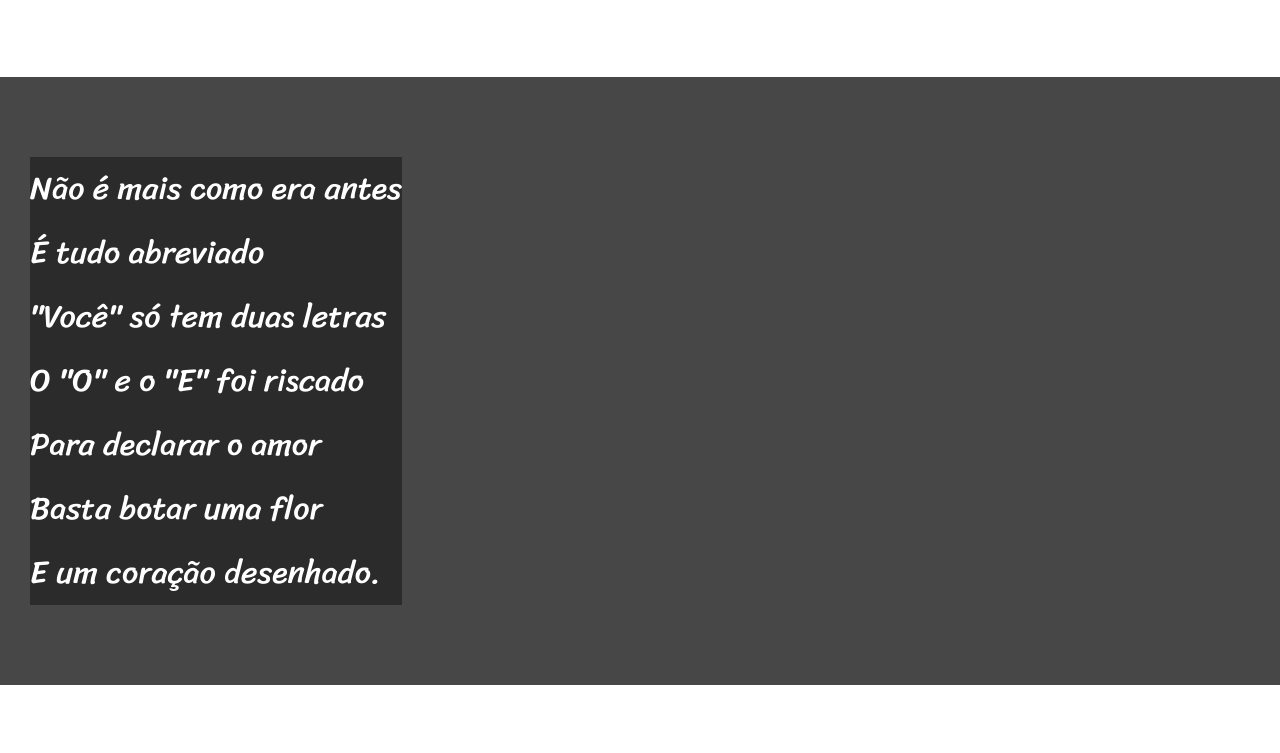
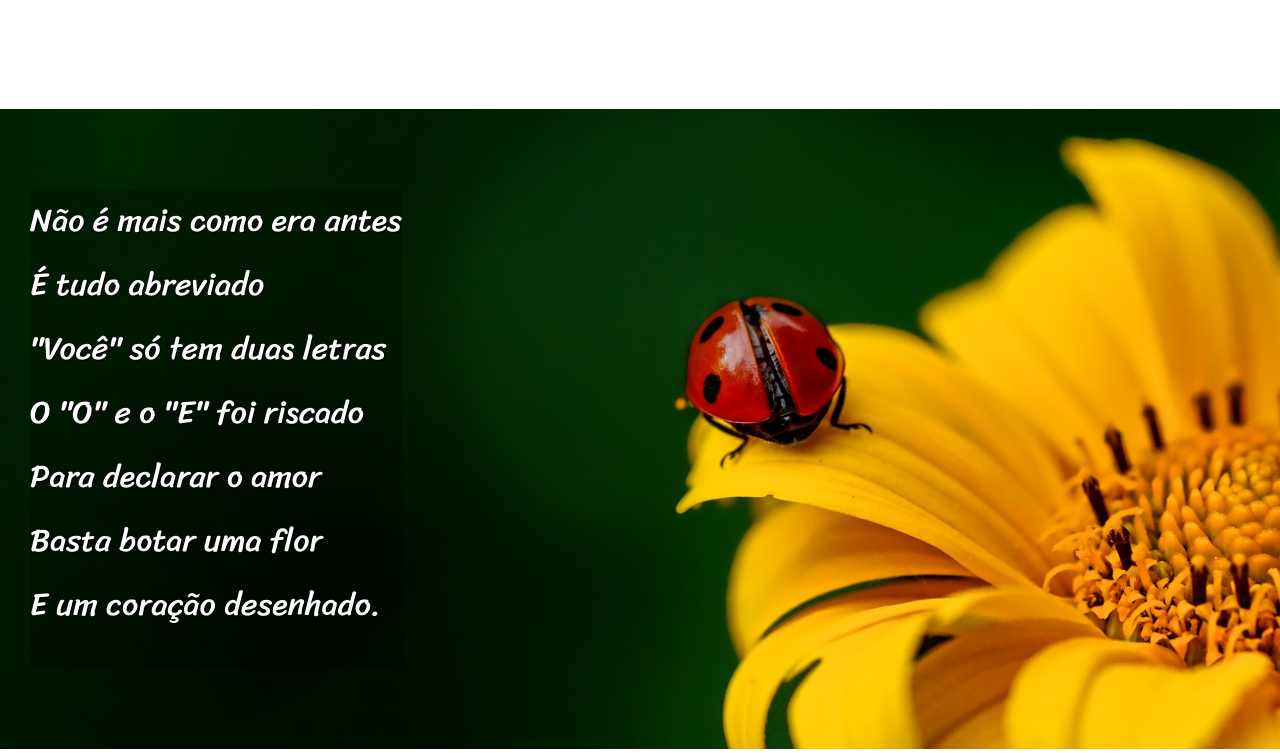
Before and after one commit to kaue21sant2/Html-Css, a plain HTML site: page Desafios/Desafio 12/index.html in a window 1280 px wide. Shown: the part 720-1473 px from the top of the page. Drawn offline with Linux system fonts and the light colour scheme.

Commit message:
atualizei

```diff
--- a/Desafios/Desafio 12/estilo/style.css
+++ b/Desafios/Desafio 12/estilo/style.css
@@ -57,6 +57,10 @@ section{
     font-size: 2.5vw;
 }
 
+section > p{
+    padding-bottom: 1em;
+}
+
 section.normal{
     background-color: white;
     color: black;
@@ -65,11 +69,24 @@ section.normal{
 section.imagem {
     background-color: rgb(71, 71, 71) ;
     color: white;
+    background-attachment: fixed;
 }
 
 section.imagem > p {
-    background-color: rgba(0, 0, 0, 0.397);
+    background-color: rgba(0, 0, 0, 0.212);
     display: inline-block;
+    text-shadow: 1px 1px 0px black;
+}
+
+section#img1{
+background-image: url(../imagens/background001.jpg);
+background-position: right center;
+background-size: cover;
+}
+
+section#img2{
+background-image: url(../imagens/background002.jpg);
+background-size: cover;
 }
 
 footer {
--- a/Desafios/Desafio 12/index.html
+++ b/Desafios/Desafio 12/index.html
@@ -25,7 +25,7 @@
         </p>
     </section>
 
-    <section class="imagem">
+    <section class="imagem" id="img1">
         <p>
             Não é mais como era antes <br>
             É tudo abreviado <br>
@@ -60,7 +60,7 @@
         </p>
     </section>
 
-    <section class="imagem">
+    <section class="imagem" id="img2">
         <p>
             Tenho saudade das cartas <br>
             Escritas com a própria mão <br>
```
